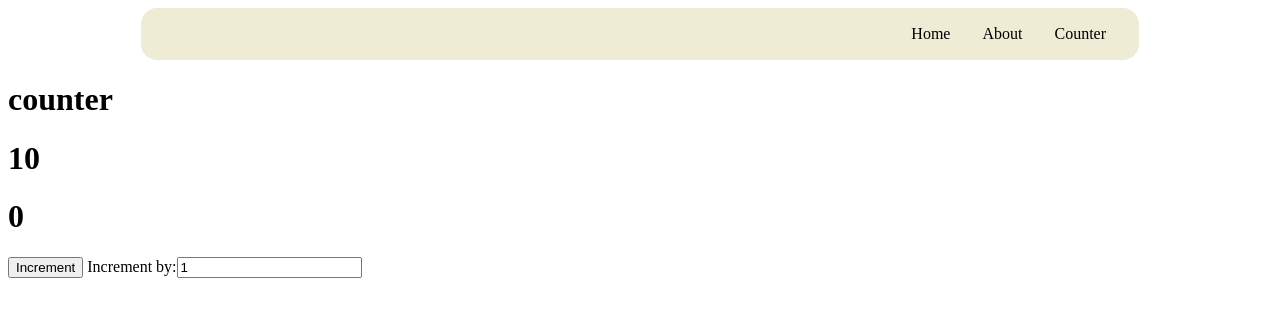
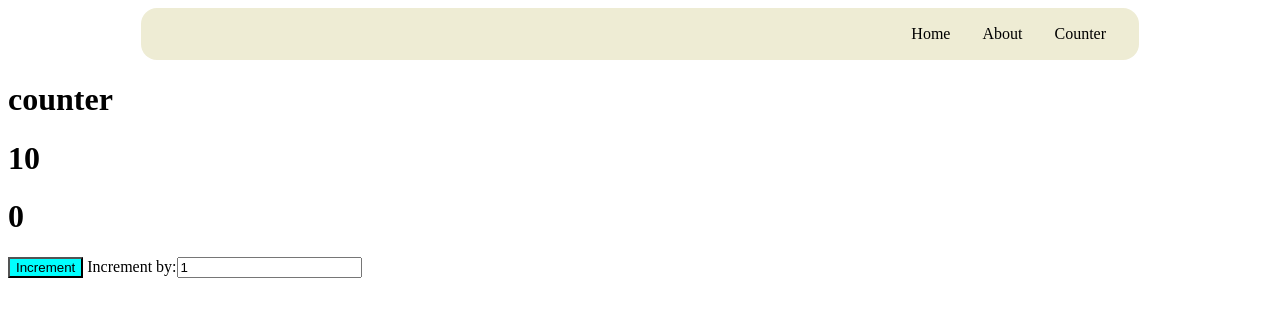
Before and after one commit to Eranmonnie/vue, a Vue app: page / in a window 1280 px wide. Both pictures are taken after a click on the link "Counter". Shown: the top 316 px of the page. Built offline with nearby package versions, Linux system fonts and the light colour scheme.

Commit message:
added module and vbind for css component

```diff
--- a/src/components/counter.vue
+++ b/src/components/counter.vue
@@ -49,11 +49,17 @@ data:()=>{
 <h1>{{countvall}}</h1>
 <h1>{{ newcount }}</h1>
 <h1>{{ val }}</h1>
-<button @click="increment">Increment</button>
+
+<button @click="increment" :class="$style.button">Increment</button>
+
 <label for="incremantammount"> Increment by:</label>
 <input type="number" v-model="increamm">
 </template>
 
-<style>
+<style module >
+.button {
+  background-color: aqua;
+}
+
 
 </style>
```
